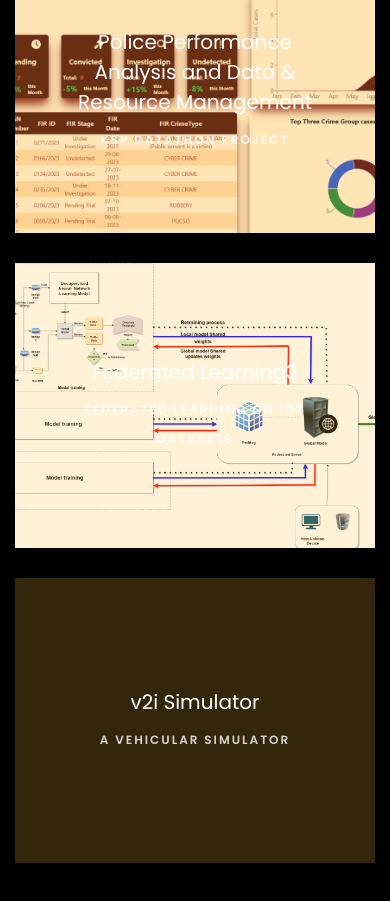
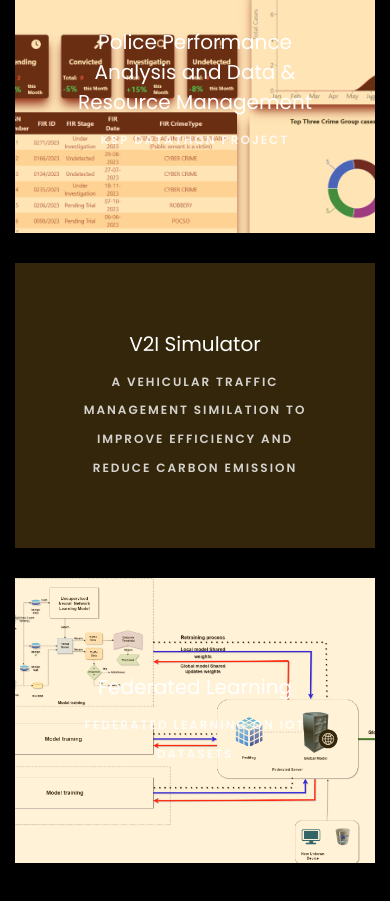
Before and after one commit to Shahanshahsidd208/shahanshah-portfolio, a plain HTML site: page index.html in a window 390 px wide. Shown: the part 4512-5413 px from the top of the page. Drawn offline with nearby package versions, Linux system fonts and the light colour scheme; files whose address does not match are found by name.

Commit message:
Update index.html

```diff
--- a/index.html
+++ b/index.html
@@ -483,6 +483,24 @@ I am a Computer Science student with expertise in MERN stack development and C++
           <div class="col-md-4">
             <div
               class="project img ftco-animate d-flex justify-content-center align-items-center"
+              style="background-image: url(images/v2i simulator.png)"
+            >
+              <div class="overlay"></div>
+              <div class="text text-center p-4">
+                <h3>
+                  <a
+                    href="https://github.com/Shahanshahsidd208/Anonymous-reporting"
+                    target="_blank"
+                    >V2I Simulator</a
+                  >
+                </h3>
+                <span>A vehicular traffic management similation to improve efficiency and reduce carbon emission</span>
+              </div>
+            </div>
+          </div>
+          <div class="col-md-4">
+            <div
+              class="project img ftco-animate d-flex justify-content-center align-items-center"
               style="background-image: url(images/federatedLearning.png)"
             >
               <div class="overlay"></div>
@@ -491,28 +509,10 @@ I am a Computer Science student with expertise in MERN stack development and C++
                   <a
                     href="https://github.com/Shahanshahsidd208/Anonymous-reporting"
                     target="_blank"
-                    >Federated Learning3</a
+                    >Federated Learning</a
                   >
                 </h3>
                 <span>Federated Learning on ioT datasets</span>
-              </div>
-            </div>
-          </div>
-          <div class="col-md-4">
-            <div
-              class="project img ftco-animate d-flex justify-content-center align-items-center"
-              style="background-image: url(images/v2i simulator.png)"
-            >
-              <div class="overlay"></div>
-              <div class="text text-center p-4">
-                <h3>
-                  <a
-                    href="https://github.com/Shahanshahsidd208/Anonymous-reporting"
-                    target="_blank"
-                    >v2i Simulator</a
-                  >
-                </h3>
-                <span>A vehicular simulator</span>
               </div>
             </div>
           </div>
```
